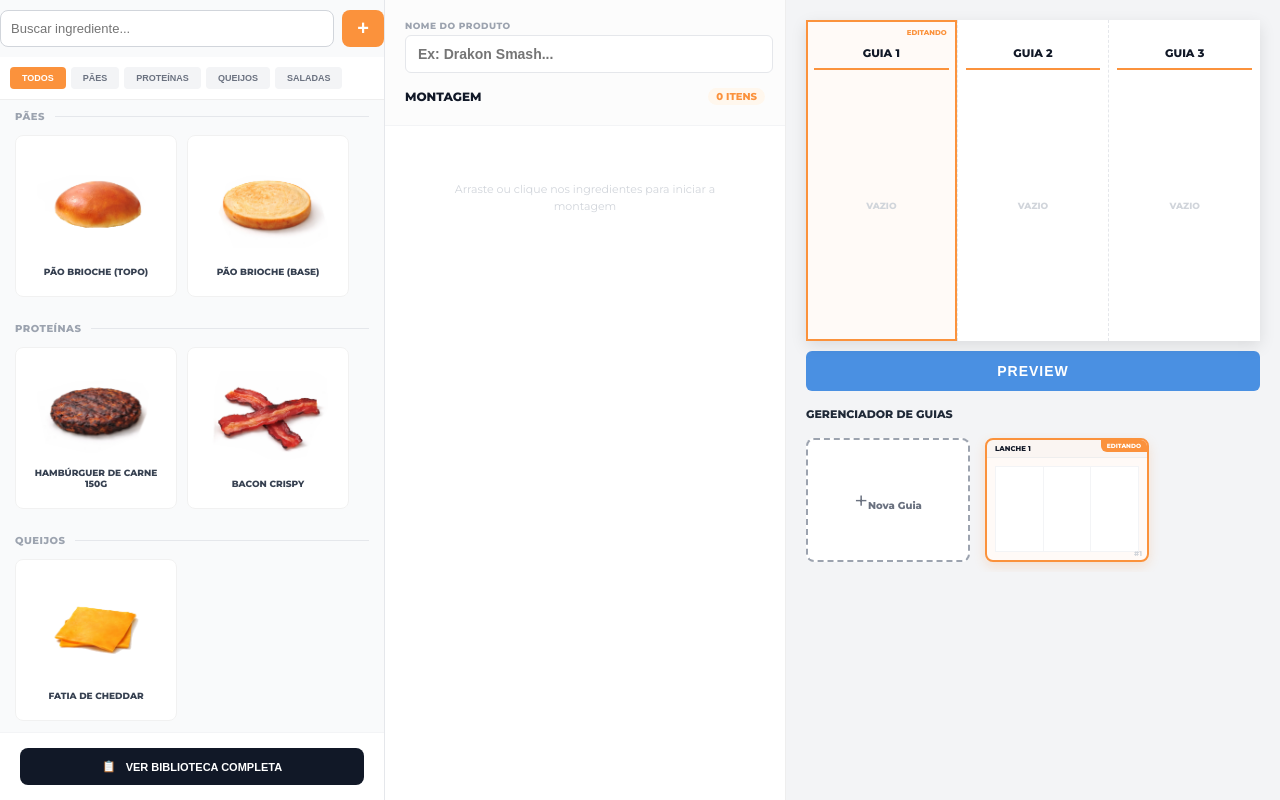
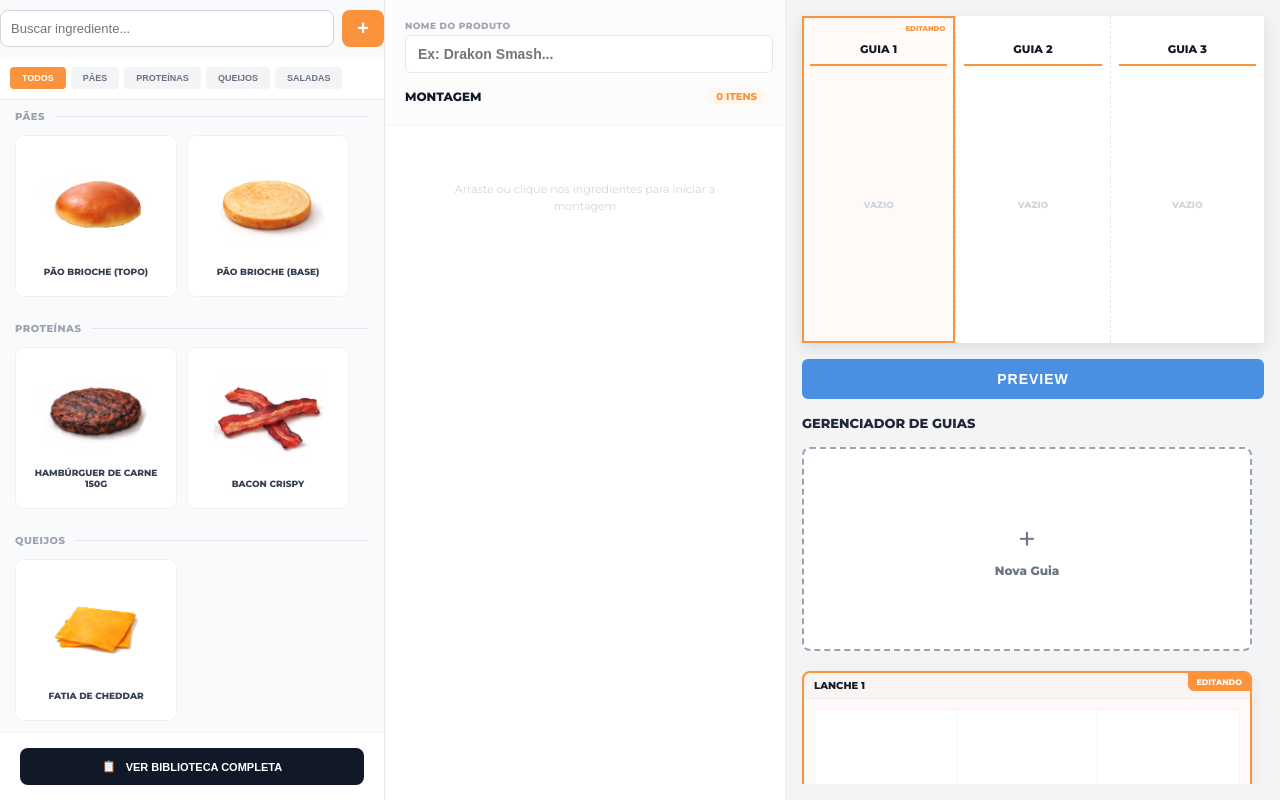
Before and after one commit to VinnyciosM/burger-blue-print, a Vue app in the folder frontend/: page / in a window 1280 px wide. Built offline with nearby package versions, Linux system fonts and the light colour scheme.

Commit message:
css update in guidemanager

```diff
--- a/frontend/src/components/ActionSidebar.vue
+++ b/frontend/src/components/ActionSidebar.vue
@@ -32,11 +32,6 @@ const exportAsImage = () => {
 
 <template>
   <aside class="sidebar">
-    <!--     <div class="header">
-      <span class="label">FINALIZAÇÃO</span>
-      <button class="btn-primary" @click="togglePreview">MODO PREVIEW</button>
-    </div> -->
-
     <div class="canvas-area" :class="{ 'fullscreen': isPreviewMode }">
       <div v-if="isPreviewMode" class="overlay" @click="togglePreview"></div>
 
@@ -69,13 +64,15 @@ const exportAsImage = () => {
           </div>
         </div>
       </div>
+
+      <button class="btn-preview-blue" @click="togglePreview">
+        PREVIEW
+      </button>
+
     </div>
 
-    <button class="btn-preview-blue" @click="togglePreview">
-      PREVIEW
-    </button>
-
-   <GuideManager :projects="savedProjects" :active-id="activeId" @create-new="$emit('new-project')" @select-project="$emit('load-project', $event)" />
+    <GuideManager class="guide-manager" :projects="savedProjects" :active-id="activeId" @create-new="$emit('new-project')"
+      @select-project="$emit('load-project', $event)" />
 
   </aside>
 </template>
@@ -92,26 +89,14 @@ const exportAsImage = () => {
   font-size: 14px;
   cursor: pointer;
   letter-spacing: 1px;
-  margin-top: 10px;
-  margin-bottom: 16px;
+  margin: 16px 0px;
 }
-
 
 .sidebar {
   flex: 1;
   display: flex;
   flex-direction: column;
-  padding: 20px;
-  background: #f3f4f6;
-  overflow: hidden;
-}
-
-.header {
-  padding: 20px;
-  border: 2px dashed #d1d5db;
-  border-radius: 12px;
-  margin-bottom: 20px;
-  text-align: center;
+  padding: 16px;
 }
 
 .label {
@@ -156,7 +141,6 @@ button {
 .a4-sheet {
   background: #fff;
   aspect-ratio: 297/210;
-  width: 100%;
   display: flex;
   position: relative;
   z-index: 10;
--- a/frontend/src/components/GuideManager.vue
+++ b/frontend/src/components/GuideManager.vue
@@ -1,7 +1,7 @@
 <script setup>
 const props = defineProps({
   projects: { type: Array, default: () => [] },
-  activeId: { type: Number, default: null }
+  activeId: { type: Number, default: null } // Recebe o ID ativo do App.vue
 })
 defineEmits(['create-new', 'select-project'])
 </script>
@@ -18,13 +18,8 @@ defineEmits(['create-new', 'select-project'])
         </div>
       </div>
 
-      <div
-        v-for="project in projects"
-        :key="project.id"
-        class="manager-card thumb-card"
-        :class="{ 'is-editing': project.id === activeId }"
-        @click="$emit('select-project', project)"
-      >
+      <div v-for="project in projects" :key="project.id" class="manager-card thumb-card"
+        :class="{ 'is-editing': project.id === activeId }" @click="$emit('select-project', project)">
         <div v-if="project.id === activeId" class="status-badge">EDITANDO</div>
 
         <div class="project-header">
@@ -32,8 +27,13 @@ defineEmits(['create-new', 'select-project'])
         </div>
 
         <div class="mini-sheet">
-          <div v-for="(col, idx) in project.data" :key="idx" class="mini-col" :class="{ 'active-col': col.layers.length > 0 }">
-            <div class="mini-dot" v-for="layer in col.layers.slice(0, 5)" :key="layer.instanceId"></div>
+          <div v-for="(col, idx) in project.data" :key="idx" class="mini-col"
+            :class="{ 'active-col': col.layers.length > 0 }">
+
+            <div class="mini-layers-stack" v-if="col.layers.length > 0">
+              <img v-for="layer in col.layers" :key="layer.instanceId" :src="layer.image" class="mini-ingredient-img" />
+            </div>
+
           </div>
         </div>
         <span class="project-id-tag">#{{ project.id }}</span>
@@ -43,17 +43,48 @@ defineEmits(['create-new', 'select-project'])
 </template>
 
 <style scoped>
-.manager-container { display: flex; flex-direction: column; gap: 12px; }
-.manager-title { font-size: 11px; font-weight: 900; color: #1f2937; text-transform: uppercase; margin: 0; }
-.manager-scroll { display: flex; gap: 15px; overflow-x: auto; padding: 5px 0 10px 0; }
+.manager-container {
+  display: flex;
+  flex-direction: column;
+  min-height: 0;
+}
+
+.manager-scroll {
+  display: grid;
+  grid-template-columns: repeat(auto-fit, minmax(250px, 1fr));
+  gap: 20px;
+
+  overflow-y: auto;
+  overflow-x: hidden;
+  height: 100%;
+  padding-bottom: 16px;
+  padding-right: 16px;
+}
 
 .manager-card {
-  flex: 0 0 160px; aspect-ratio: 4 / 3; background: white; border-radius: 8px; border: 1px solid #d1d5db;
-  display: flex; flex-direction: column; cursor: pointer; position: relative; overflow: hidden;
+  width: 100%;
+  height: 200px;
+  background: white;
+  border-radius: 8px;
+  border: 1px solid #d1d5db;
+  display: flex;
+  flex-direction: column;
+  cursor: pointer;
+  position: relative;
+  overflow: hidden;
   transition: all 0.2s ease;
 }
 
-/* DESTAQUE LARANJA */
+
+.manager-title {
+  font-size: 13px;
+  font-weight: 900;
+  color: #1f2937;
+  text-transform: uppercase;
+  margin: 0;
+  padding-bottom: 16px;
+}
+
 .is-editing {
   border: 2px solid #fb923c !important;
   background: #fffaf7;
@@ -61,20 +92,131 @@ defineEmits(['create-new', 'select-project'])
 }
 
 .status-badge {
-  position: absolute; top: 0; right: 0; background: #fb923c; color: white;
-  font-size: 6px; font-weight: 900; padding: 2px 6px; border-bottom-left-radius: 6px; z-index: 5;
+  position: absolute;
+  top: 0;
+  right: 0;
+  background: #fb923c;
+  color: white;
+  font-size: 8px;
+  font-weight: 900;
+  padding: 4px 8px;
+  border-bottom-left-radius: 6px;
+  z-index: 5;
 }
 
-.project-header { padding: 4px 8px; background: rgba(0,0,0,0.02); border-bottom: 1px solid #eee; }
-.project-name { font-size: 7px; font-weight: 900; color: #111827; text-transform: uppercase; white-space: nowrap; overflow: hidden; text-overflow: ellipsis; display: block; }
-.mini-sheet { flex: 1; display: flex; border: 1px solid #f3f4f6; margin: 8px; background: white; }
-.mini-col { flex: 1; border-right: 1px solid #f3f4f6; display: flex; flex-direction: column; align-items: center; gap: 2px; padding-top: 5px; }
-.mini-col:last-child { border-right: none; }
-.mini-dot { width: 60%; height: 2px; background: #fb923c; border-radius: 1px; }
-.add-card { align-items: center; justify-content: center; border: 2px dashed #9ca3af; }
-.plus-icon { font-size: 24px; color: #6b7280; }
-.card-label { font-size: 10px; font-weight: 700; color: #6b7280; }
-.project-id-tag { position: absolute; bottom: 2px; right: 5px; font-size: 7px; font-weight: 900; color: #d1d5db; }
-.manager-scroll::-webkit-scrollbar { height: 4px; }
-.manager-scroll::-webkit-scrollbar-thumb { background: #d1d5db; border-radius: 10px; }
+.add-card {
+  align-items: center;
+  justify-content: center;
+  border: 2px dashed #9ca3af;
+}
+
+.card-content {
+  display: flex;
+  flex-direction: column;
+  align-items: center;
+  color: #6b7280;
+  gap: 5px;
+}
+
+.plus-icon {
+  font-size: 32px;
+  color: #6b7280;
+}
+
+.card-label {
+  font-size: 12px;
+  font-weight: 700;
+  color: #6b7280;
+}
+
+.project-header {
+  padding: 6px 10px;
+  background: rgba(0, 0, 0, 0.02);
+  border-bottom: 1px solid #eee;
+}
+
+.project-name {
+  font-size: 10px;
+  font-weight: 900;
+  color: #111827;
+  text-transform: uppercase;
+  white-space: nowrap;
+  overflow: hidden;
+  text-overflow: ellipsis;
+  display: block;
+}
+
+.project-id-tag {
+  position: absolute;
+  bottom: 4px;
+  right: 8px;
+  font-size: 9px;
+  font-weight: 900;
+  color: #d1d5db;
+}
+
+.mini-sheet {
+  flex: 1;
+  display: flex;
+  border: 1px solid #f3f4f6;
+  margin: 10px;
+  background: white;
+  overflow: hidden;
+}
+
+.mini-col {
+  flex: 1;
+  border-right: 1px solid #f3f4f6;
+  display: flex;
+  flex-direction: column;
+  align-items: center;
+}
+
+.mini-col:last-child {
+  border-right: none;
+}
+
+.mini-col.active-col {
+  background: #fffaf7;
+}
+
+.mini-layers-stack {
+  display: flex;
+  flex-direction: column;
+  align-items: center;
+  width: 100%;
+  padding-top: 6px;
+}
+
+.mini-ingredient-img {
+  width: 85%;
+  height: auto;
+  max-height: 26px;
+  object-fit: contain;
+  mix-blend-mode: multiply;
+  margin-top: -8px;
+}
+
+.mini-ingredient-img:first-child {
+  margin-top: 0;
+}
+
+/* Barra de rolagem (Scrollbar) Vertical Customizada */
+.manager-scroll::-webkit-scrollbar {
+  width: 6px;
+}
+
+.manager-scroll::-webkit-scrollbar-track {
+  background: #f3f4f6;
+  border-radius: 10px;
+}
+
+.manager-scroll::-webkit-scrollbar-thumb {
+  background: #d1d5db;
+  border-radius: 10px;
+}
+
+.manager-scroll::-webkit-scrollbar-thumb:hover {
+  background: #9ca3af;
+}
 </style>
```
